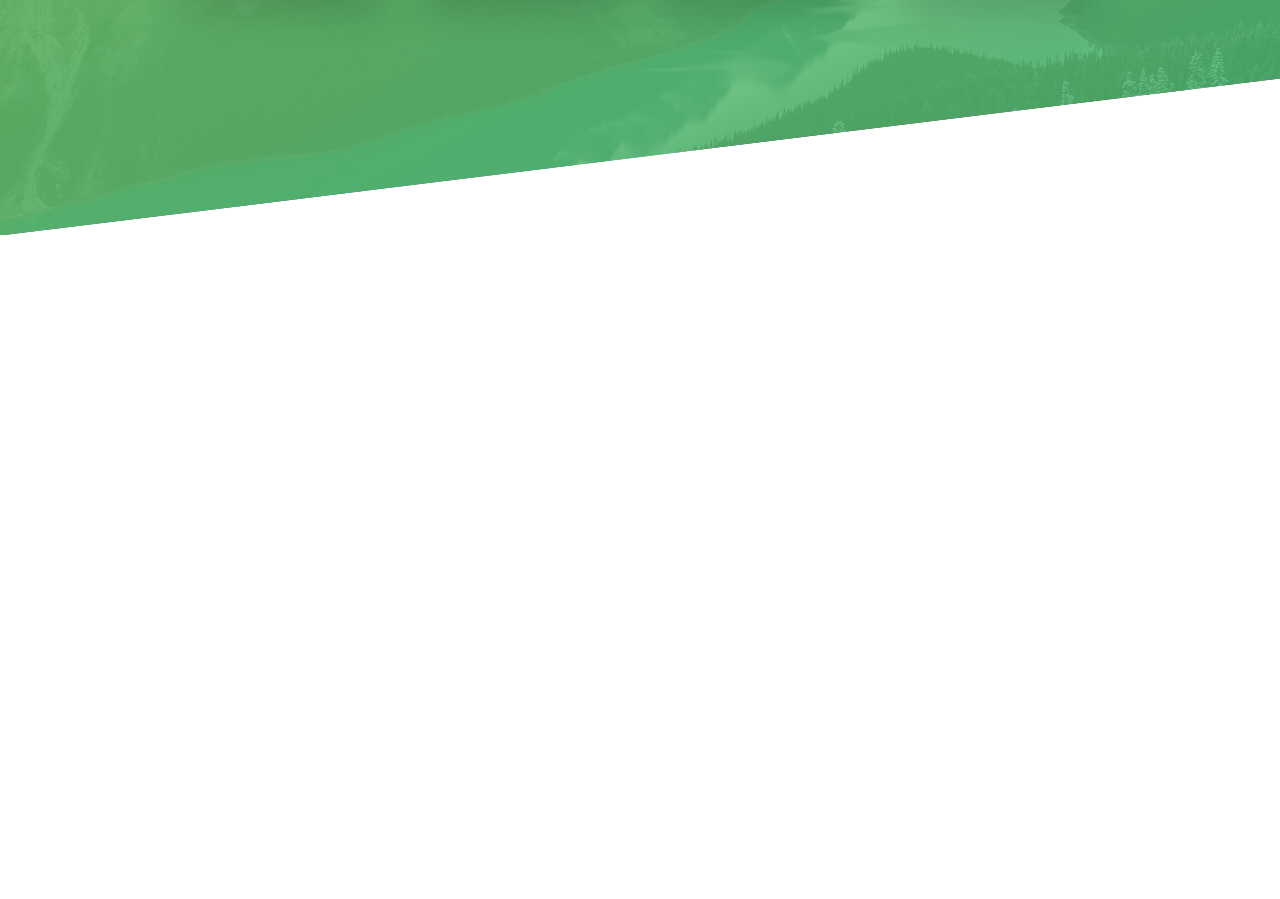
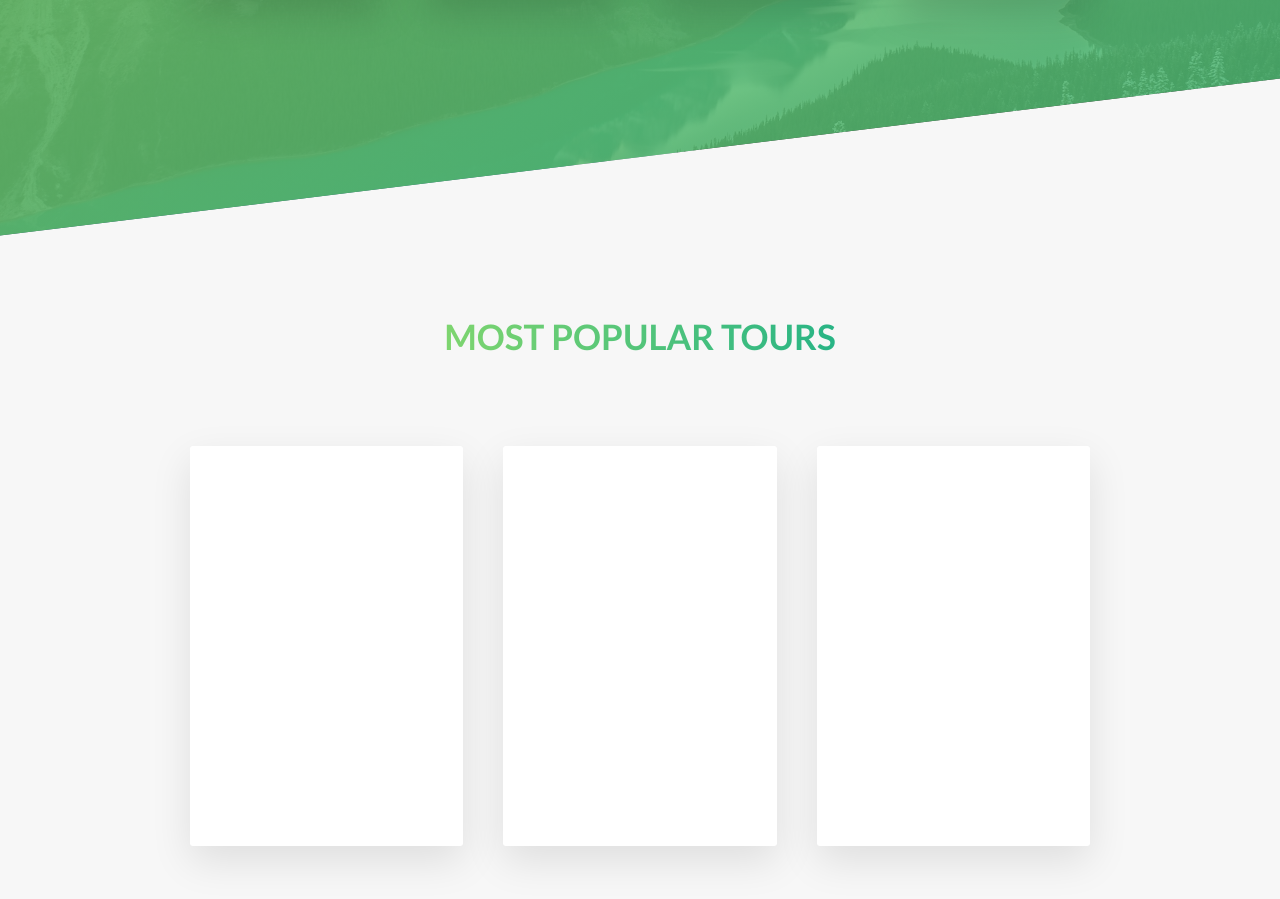
Before and after one commit to MdTasib/Natours, a website: page index.html in a window 1280 px wide. Shown: the part 1853-2752 px from the top of the page. Before the commit the page ends 2088 px from the top, so only its background shows below. Drawn offline with Linux system fonts and the light colour scheme.

Commit message:
5.10. Building the Tours Section - Part 1~

```diff
--- a/index.html
+++ b/index.html
@@ -109,6 +109,49 @@
 			</div>
 			</section>
 			<!-- section features end here-->
+
+			<!-- section tours start here -->
+			<section class="section-tours">
+				<div class="u-center-text u-margin-bottom-big">
+					<h2 class="heading-secondary">
+						Most popular tours
+					</h2>
+				</div>
+
+				<div class="row">
+					<div class="col-1-of-3">
+						<div class="card">
+							<div class="card__side card__side--front">
+								Front
+							</div>
+							<div class="card__side card__side--back card__side--back-1">
+								Back
+							</div>
+						</div>
+					</div>
+					<div class="col-1-of-3">
+						<div class="card">
+							<div class="card__side card__side--front">
+								Front
+							</div>
+							<div class="card__side card__side--back">
+								Back
+							</div>
+						</div>
+					</div>
+					<div class="col-1-of-3">
+						<div class="card">
+							<div class="card__side card__side--front">
+								Front
+							</div>
+							<div class="card__side card__side--back">
+								Back
+							</div>
+						</div>
+					</div>
+				</div>
+			</section>
+			<!-- section tours end here -->
 		</main>
 
 
--- a/sass/abstracts/_variables.scss
+++ b/sass/abstracts/_variables.scss
@@ -2,6 +2,13 @@
 $color-primary: #55c57a;
 $color-primary-light: #7ed56f;
 $color-primary-dark: #28b485;
+
+$color-secondary-light: #ffb900;
+$color-secondary-dark: #ff7730;
+
+$color-tertiary-light: #2998ff;
+$color-tertiary-dark: #5643fa;
+
 $color-dark-light: #777777;
 $color-white: #ffffff;
 $color-black: #000000;
--- /dev/null
+++ b/sass/components/_card.scss
@@ -0,0 +1,39 @@
+.card {
+  perspective: 150rem;
+  -moz-perspective: 150rem;
+  position: relative;
+  height: 40rem;
+
+  &__side {
+    color: #ffffff;
+    font-size: 2rem;
+    height: 40rem;
+    transition: all .8s ease;
+    position: absolute;
+    top: 0;
+    left: 0;
+    width: 100%;
+    backface-visibility: hidden;
+    border-radius: 3px;
+    box-shadow: 0 1.5rem 4rem rgba($color-black, .10);
+
+    &--front {
+      background-color: $color-white;
+    }
+
+    &--back {
+      transform: rotateY(180deg);
+
+      &-1{
+        background-image: linear-gradient(to right bottom, $color-secondary-light, $color-secondary-dark);
+      }
+    }
+  }
+
+  &:hover &__side--front{
+    transform: rotateY(180deg);
+  }
+  &:hover &__side--back{
+    transform: rotateY(0deg);
+  }
+}
--- a/sass/main.scss
+++ b/sass/main.scss
@@ -15,3 +15,4 @@
 @import "components/button";
 @import "components/composition";
 @import "components/feature-box";
+@import "components/card";
--- a/sass/pages/_home.scss
+++ b/sass/pages/_home.scss
@@ -21,3 +21,9 @@
     transform: skewY(7deg);
   }
 }
+
+.section-tours {
+  padding: 25rem 0 50rem 0;
+  background-color: $color-gray-light-1;
+  margin-top: -10rem;
+}
```
Also changed, not shown: css/style.css, 1 other file.
